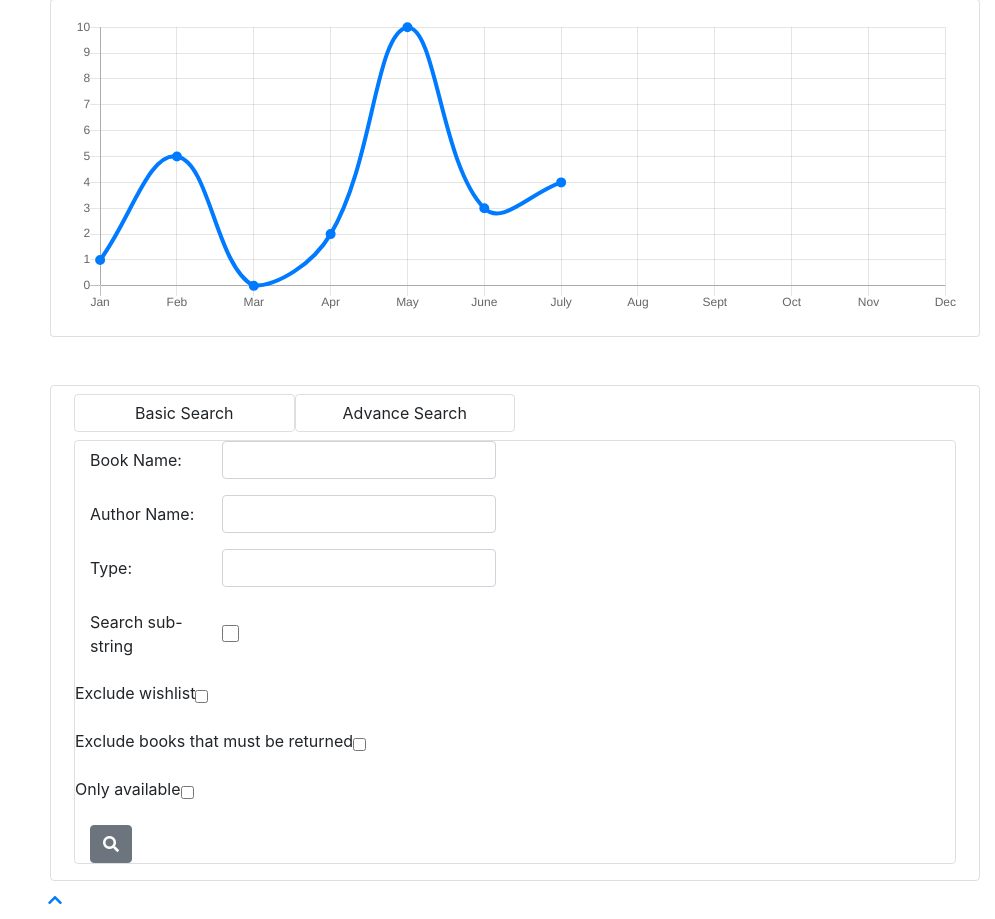
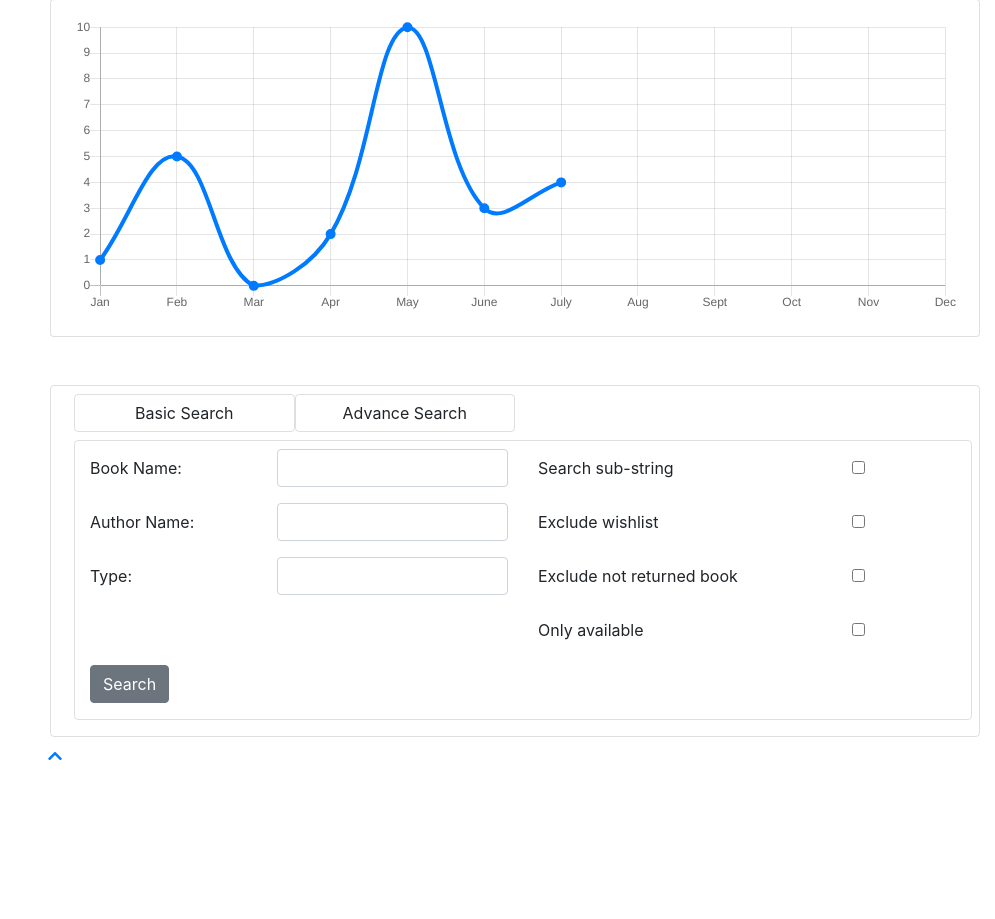
Before and after one commit to marcupalii/library-management., a Flask app: page /account in a window 1280 px wide. Shown: the part 389-1308 px from the top of the page, without its empty margins (285-1280 px from the left). After the commit the page ends 1149 px from the top, so only its background shows below. Run offline with Flask 2, Linux system fonts and the light colour scheme; a user stored in the database is signed in; tables that the repository leaves empty hold one stand-in row (values such as "Sample post"); some libraries are stand-ins or nearby versions.

Commit message:
search css update

```diff
--- a/app/forms.py
+++ b/app/forms.py
@@ -19,7 +19,7 @@ class Search(FlaskForm):
     search_type = StringField(label='Type: ', validators=[Optional()])
     search_substring = BooleanField('Search sub-string')
     exclude_wishlist = BooleanField('Exclude wishlist')
-    exclude_current_book = BooleanField('Exclude books that must be returned')
+    exclude_current_book = BooleanField('Exclude not returned book')
     only_available = BooleanField('Only available')
     def validate(self):
         if not super(Search, self).validate():
--- a/app/static/css/account.css
+++ b/app/static/css/account.css
@@ -25,16 +25,3 @@
     margin-left: 0;
     margin-right: 0;
 }
-
-.check-container {
-    min-width: 17px !important;
-    display: flex;
-    flex-direction: row;
-    align-content: center;
-    align-items: center;
-}
-
-#search_substring {
-    min-width: 100% !important;
-    min-height: 17px !important;
-}
--- a/app/static/js/account.js
+++ b/app/static/js/account.js
@@ -336,11 +336,17 @@ $(function () {
     }
 
     $.each($('input'), function () {
-        if ($(this).attr("id").match(/^search_[a-z]+$/)) {
-            if ($(this).attr("id") !== "search_substring") {
-                $(this).addClass("form-control");
-            }
-            $(this).parent().prev().addClass("col-sm-2 col-form-label");
+        if ($(this).attr("id").match(/^search_[a-z]+$/) &&
+            $(this).attr("id") !== "search_substring") {
+
+            $(this).addClass("form-control");
+            $(this).parent().prev().addClass("col-5 col-form-label");
+
+        } else if ($(this).attr("id").match(/^exclude[a-z_]+$/) ||
+            $(this).attr("id") === "search_substring" ||
+            $(this).attr("id") === "only_available")  {
+            $(this).parent().prev().addClass("col-8 col-form-label");
+
         } else if ($(this).attr("id") === "days_number" || $(this).attr("id") === "rank") {
             $(this).css("width", "25%");
             $(this).addClass("form-control");
@@ -388,10 +394,10 @@ $(function () {
     }
 
 
-    $('form').submit(function (e) {
+    $('#search-button').click(function (e) {
         reset_err_tags();
         $('#page_number').val(1);
-        data_form = $('form').serialize();
+        data_form = $('#search-form').serialize();
         get_data();
         e.preventDefault();
     });
--- a/app/templates/account.html
+++ b/app/templates/account.html
@@ -80,73 +80,79 @@
                     Advance Search
                 </div>
             </div>
-            <div class="row border-content m-2 mb-3">
+            <div class="container-fluid  border-content  m-2 mb-3">
 
                 <a id="jump-here"></a>
 
-                <form class="container-fluid" method="post" novalidate>
+                <form id="search-form" class="row" method="post" novalidate>
                     {{ form.hidden_tag() }}
+                    <div class="col-md mt-2">
                         {{ form.page_number }}
                         <div class="form-group row">
                             {{ form.search_name.label }}
-                        <div class="col-sm-20">
+                            <div class="col-7">
                                 {{ form.search_name }}
                             </div>
                         </div>
                         <div class="form-group row">
                             {{ form.search_author.label }}
-                        <div class="col-sm-20">
+                            <div class="col-7">
                                 {{ form.search_author }}
                             </div>
                         </div>
 
                         <div class="form-group row">
                             {{ form.search_type.label }}
-                        <div class="col-sm-20">
+                            <div class="col-7">
                                 {{ form.search_type }}
                             </div>
                         </div>
-
+                        <small class="" id="search_name_error"></small>
+                    </div>
+                    <div class="col-md mt-2">
                         <div class="form-group row">
                             {{ form.search_substring.label }}
-                        <div class="col-sm-20 check-container">
+                            <div class="col-2 d-flex justify-content-center align-items-center">
                                 {{ form.search_substring }}
                             </div>
                         </div>
                         <div class="form-group row">
                             {{ form.exclude_wishlist.label }}
-                        <div class="col-sm-20 check-container">
+                            <div class="col-2 d-flex justify-content-center align-items-center">
                                 {{ form.exclude_wishlist }}
                             </div>
                         </div>
                         <div class="form-group row">
                             {{ form.exclude_current_book.label }}
-                        <div class="col-sm-20 check-container">
+                            <div class="col-2 d-flex justify-content-center align-items-center">
                                 {{ form.exclude_current_book }}
                             </div>
                         </div>
                         <div class="form-group row">
                             {{ form.only_available.label }}
-                        <div class="col-sm-20 check-container">
+                            <div class="col-2 d-flex justify-content-center align-items-center">
                                 {{ form.only_available }}
                             </div>
                         </div>
 
-                    <div class="" id="search_name_error"></div>
-                    <div>
-                        <button class="btn btn-secondary" type="Submit" id="button-collapse-table">
-                            <i class="fa fa-search"></i>
+                    </div>
+
+
+                </form>
+                <div class="form-group row">
+                    <div class="col-2">
+                        <button class="btn btn-secondary" type="Submit" id="search-button">
+                            Search
                         </button>
                     </div>
-                </form>
-
-
                 </div>
             </div>
 
+        </div>
+
         <div class="row">
-            <div id="collapse-table">
-                <div class="col-lg-12">
+            <div id="collapse-table" class="container-fluid">
+
                 <table class="table table-bordered" style="border-collapse:collapse;">
                     <thead>
                     <tr>
@@ -161,7 +167,7 @@
                     <tbody id="content-table">
                     </tbody>
                 </table>
-                </div>
+
                 <div>
                     <ul class="pagination" id="paginationBox">
                     </ul>
```
Lines whose indentation alone changed are shown as unchanged.
